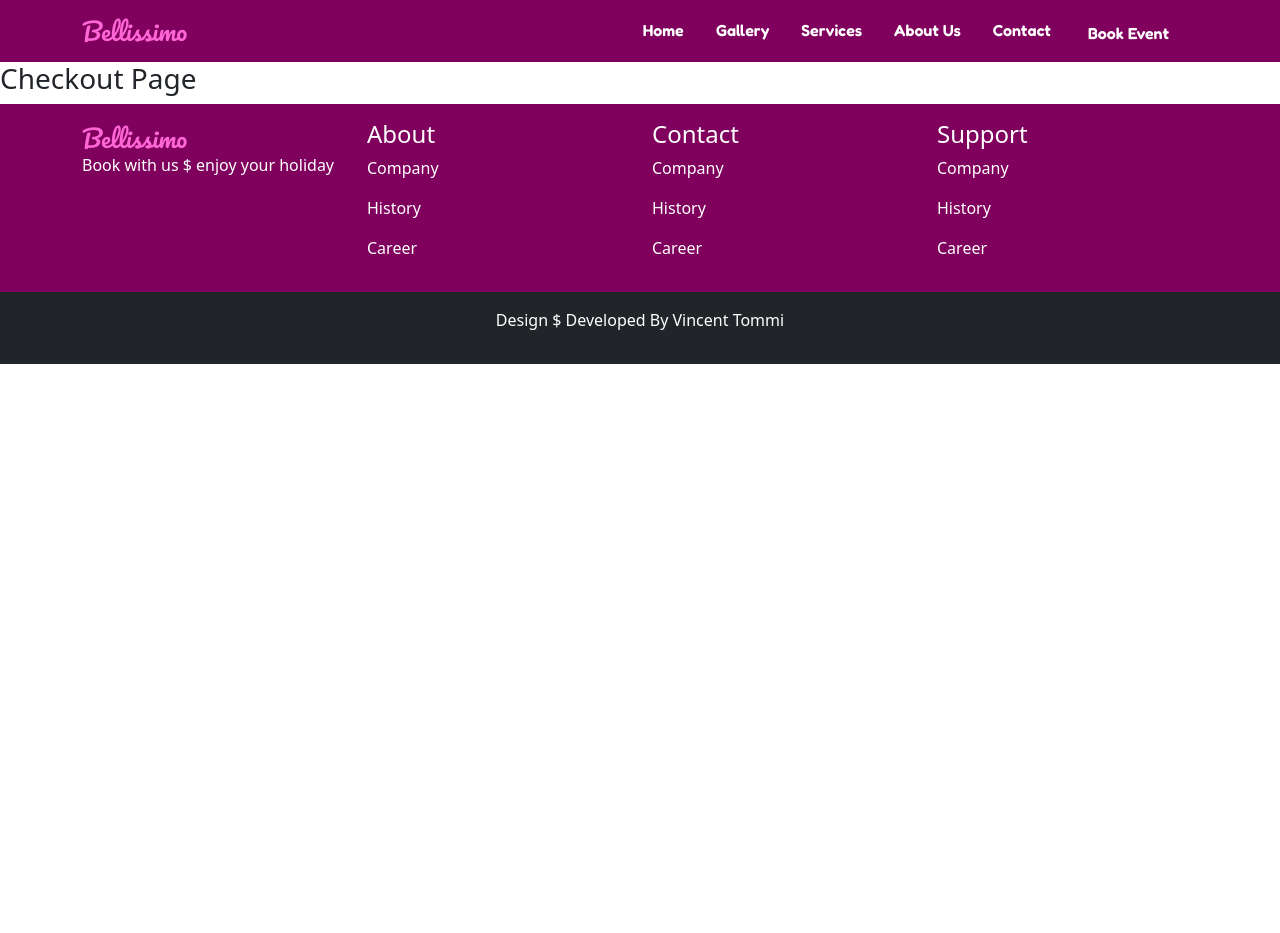
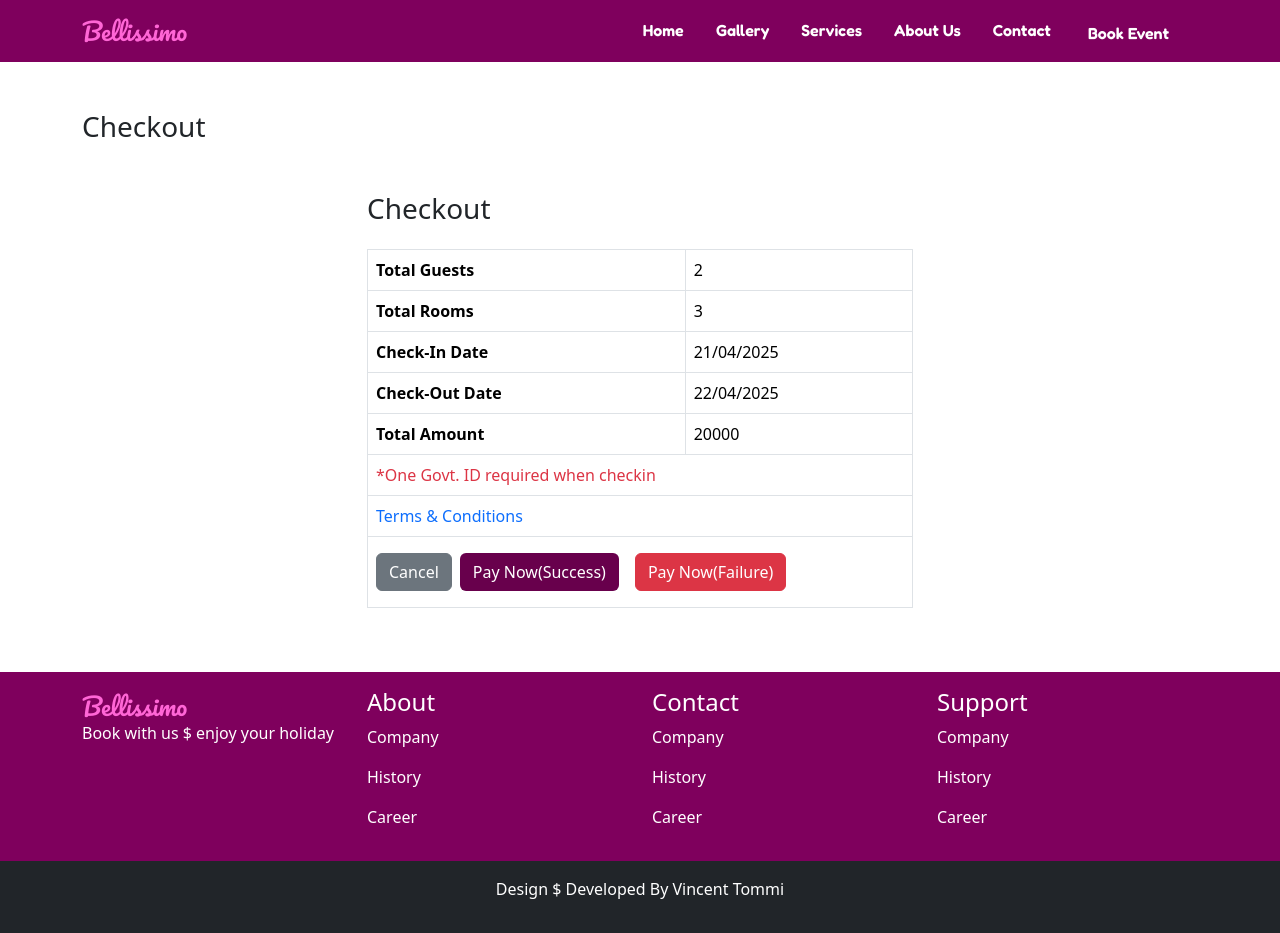
Before and after one commit to vincenttommi/Django-Next-js, a Next.js app in the folder frontend/: page /checkout in a window 1280 px wide. Before the commit the page ends 800 px from the top, so only its background shows below. Built offline with nearby package versions, Linux system fonts and the light colour scheme.

Commit message:
checkout and payment success

```diff
--- a/frontend/src/app/checkout/page.js
+++ b/frontend/src/app/checkout/page.js
@@ -1,5 +1,58 @@
+import Link from "next/link"
+
+
 export default function  Page(){
     return(
-        <h3>Checkout Page</h3>
+
+    <section className="container my-5">
+        <h3 className="my-4">Checkout</h3>
+        <div className="row">
+           <div className="col-6  offset-3">
+            <h3 className="my-4">Checkout</h3>
+            <table className="table table-bordered">
+                <tbody>
+                    <tr>
+                    <th>Total Guests</th>
+                    <td>2</td>
+                    </tr>
+                    <tr>
+                        <th>Total Rooms</th>
+                        <td>3</td>
+                    </tr>
+                    <tr>
+                        <th>Check-In Date</th>
+                        <td>21/04/2025</td>
+                    </tr>
+                    <tr>
+                        <th>Check-Out Date</th>
+                        <td>22/04/2025</td>
+                    </tr>
+                    <tr>
+                        <th>Total Amount</th>
+                        <td>20000</td>
+                    </tr>
+                    <tr>
+                        <td colSpan={2} className="text-danger">
+                            *One Govt. ID required when checkin
+
+                        </td>
+                    </tr>
+                    <tr>
+                        <td colSpan={2}>
+                            <a href="#">Terms & Conditions</a>
+                        </td>
+                    </tr>
+                    <tr>
+                        <td colSpan={2}>
+                            <button className="btn btn-secondary">Cancel</button>
+                            <Link  href="/payment/success" className="btn  m-2  hms-color-dark">Pay Now(Success)</Link>
+                            <Link href="/payment/failure" className="btn btn-danger hms-bg-dark m-2">Pay Now(Failure)</Link>
+                        </td>
+                    </tr>
+                </tbody>
+            </table>
+           </div>
+        </div>
+    </section>
     )
 }
--- a/frontend/src/app/room-types/[slug]/page.js
+++ b/frontend/src/app/room-types/[slug]/page.js
@@ -22,7 +22,7 @@ export default function Page(){
         </div>
         <div className="col-5 ">
           <div className="card">
-            <h5 className="card-header hms-color-dark">Booking Form</h5>
+            <h5 className="card-header hms-color-dark">Bozoking Form</h5>
 
             <div className="card-body">
             <div className="mb-3">
```
Also changed, not shown: frontend/src/app/payment/[slug]/page.js (added, +11 -0 lines).
